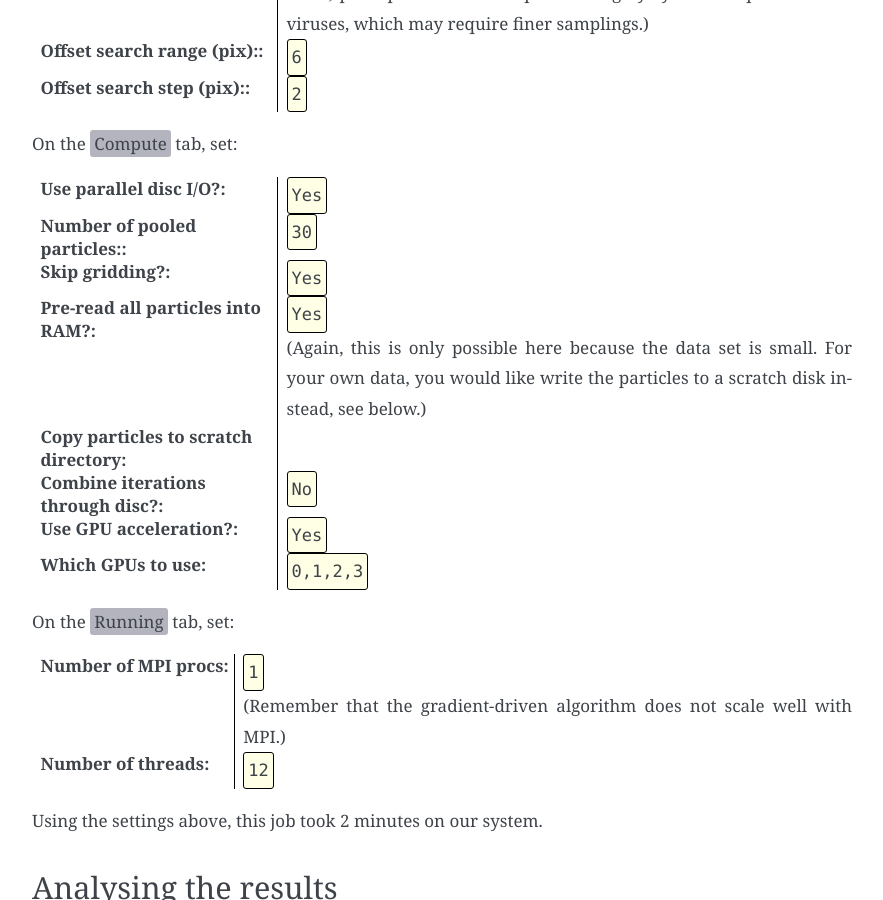
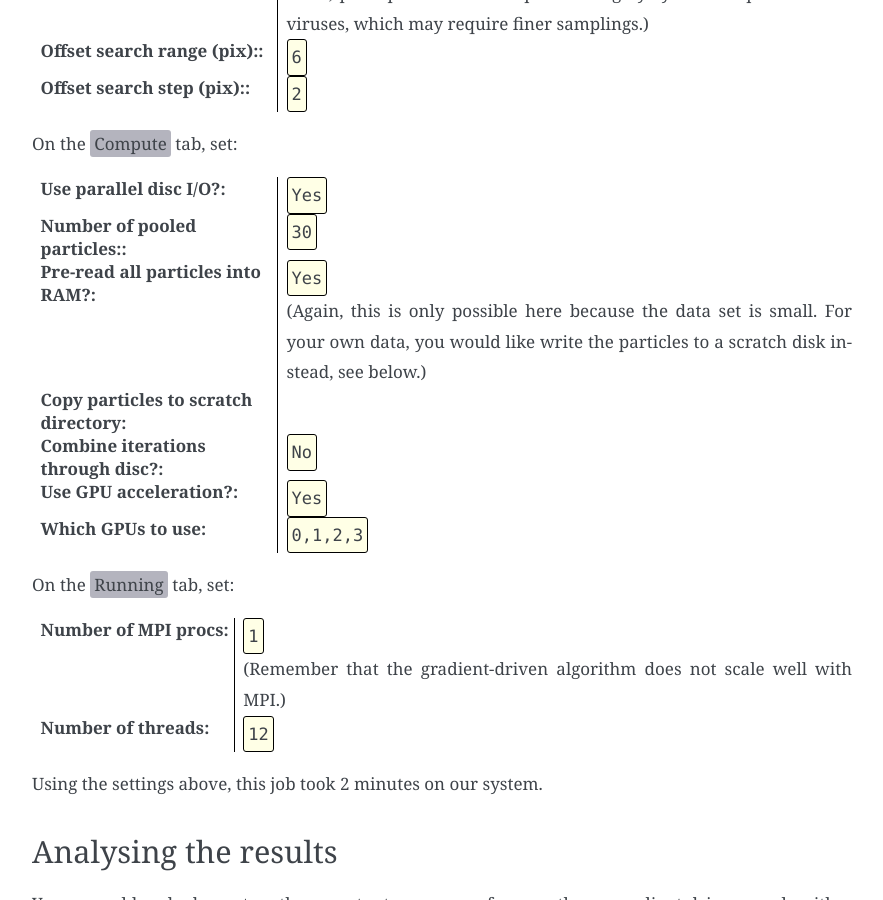
Before and after one commit to 3dem/relion-documents, a Sphinx documentation site: the page built from source/SPA_tutorial/InitialModel.rst, in a window 1280 px wide and 900 px high, scrolled down 1134 px. Shown: the whole window, without its empty margins (308-1191 px from the left). Built offline with Sphinx 7.4.7, drawn with Linux system fonts in a browser that asks for light colours; cross-references to code outside the pages are shown as plain code.

Commit message:
SPA tutorial: "Skip gridding" was removed from the GUI (pointed out by @eMKiso)

```diff
--- a/source/SPA_tutorial/Class3D.rst
+++ b/source/SPA_tutorial/Class3D.rst
@@ -99,8 +99,6 @@ Ignore the :guitab:`Helix` tab, and on the :guitab:`Compute` tab set:
 
 :Skip padding?: No
 
-:Skip gridding?: Yes
-
 :Pre-read all particles into RAM?: Yes
 
      (Again, this is only possible here because the data set is small. For your own data, you would like write the particles to a scratch disk instead, see below.)
--- a/source/SPA_tutorial/InitialModel.rst
+++ b/source/SPA_tutorial/InitialModel.rst
@@ -50,8 +50,6 @@ On the :guitab:`Compute` tab, set:
 
 :Number of pooled particles:: 30
 
-:Skip gridding?: Yes
-
 :Pre-read all particles into RAM?: Yes
 
      (Again, this is only possible here because the data set is small. For your own data, you would like write the particles to a scratch disk instead, see below.)
```
